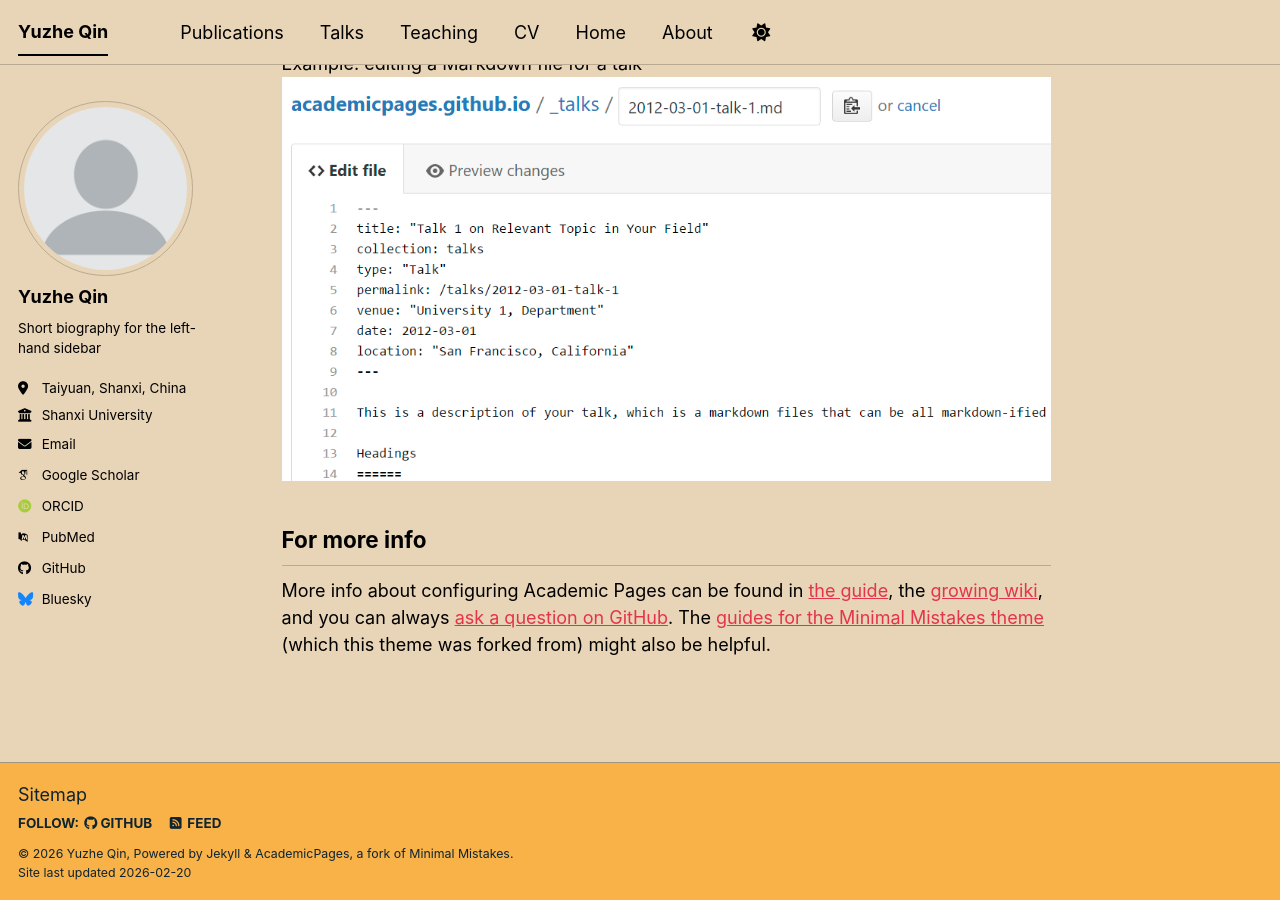
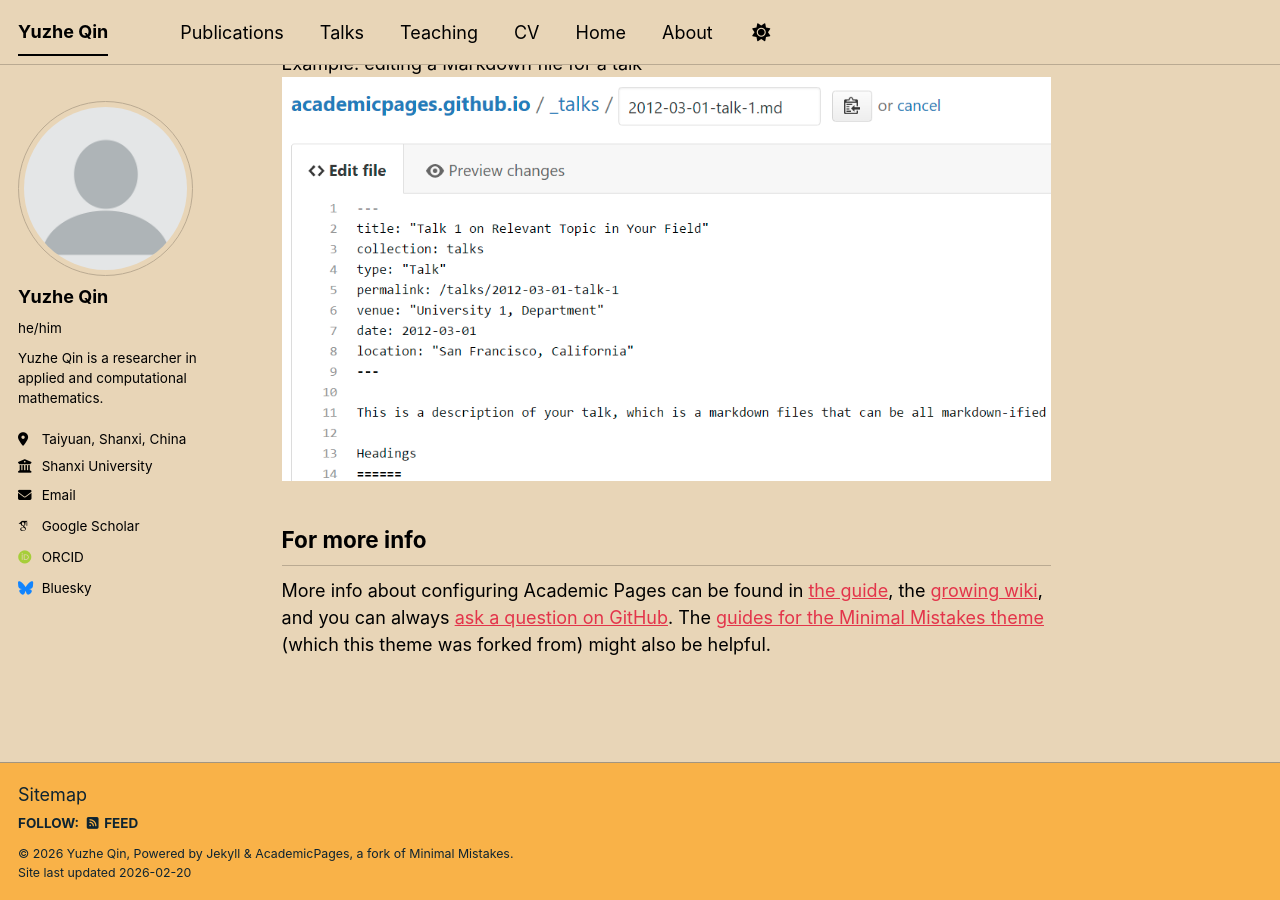
Before and after one commit to yzqinmath/yzqinmath.github.io, a Jekyll site: the page built from _pages/about.md, in a window 1280 px wide and 900 px high, scrolled down 2720 px. Built offline with Jekyll 4.4.1, drawn with Linux system fonts in a browser that asks for light colours; some web fonts are replaced; a script bundle is joined from its source files by our own code; library files that are not in the unit come from our copies; a file with an impossible date is left out.

Commit message:
Modify author details in _config.yml
Updated author information with pronouns and bio.

```diff
--- a/_config.yml
+++ b/_config.yml
@@ -25,11 +25,10 @@ author:
   # Biographic information
   avatar           : "profile.png"
   name             : "Yuzhe Qin"
-  pronouns         : # example: "he/him"
-  bio              : "Short biography for the left-hand sidebar"
+  pronouns         : "he/him"
+  bio              : "Yuzhe Qin is a researcher in applied and computational mathematics."
   location         : "Taiyuan, Shanxi, China"
   employer         : "Shanxi University"
-  uri              : # URL
   email            : "yzqin@sxu.edu.cn"
 
   # Academic websites
@@ -41,7 +40,7 @@ author:
   orcid            : "https://orcid.org/my-orcid?orcid=0000-0002-0027-8470"
   semantic         : # URL
   ssrn             : # URL
-  pubmed           : "https://www.ncbi.nlm.nih.gov/pubmed/?term=john+snow"
+  pubmed           : # URL
   researchgate     : # URL
   scopus           : # URL
   zotero           : # URL
@@ -51,7 +50,7 @@ author:
   bitbucket        : # Username - Update with your username on the site
   codepen          : # Username
   dribbble         : # Username
-  github           : "academicpages"
+  github           : # Username
   kaggle           : # Username
   stackoverflow    : # User number or user number and name (i.e., use "1" or "1/jeff-atwood")
 
```
